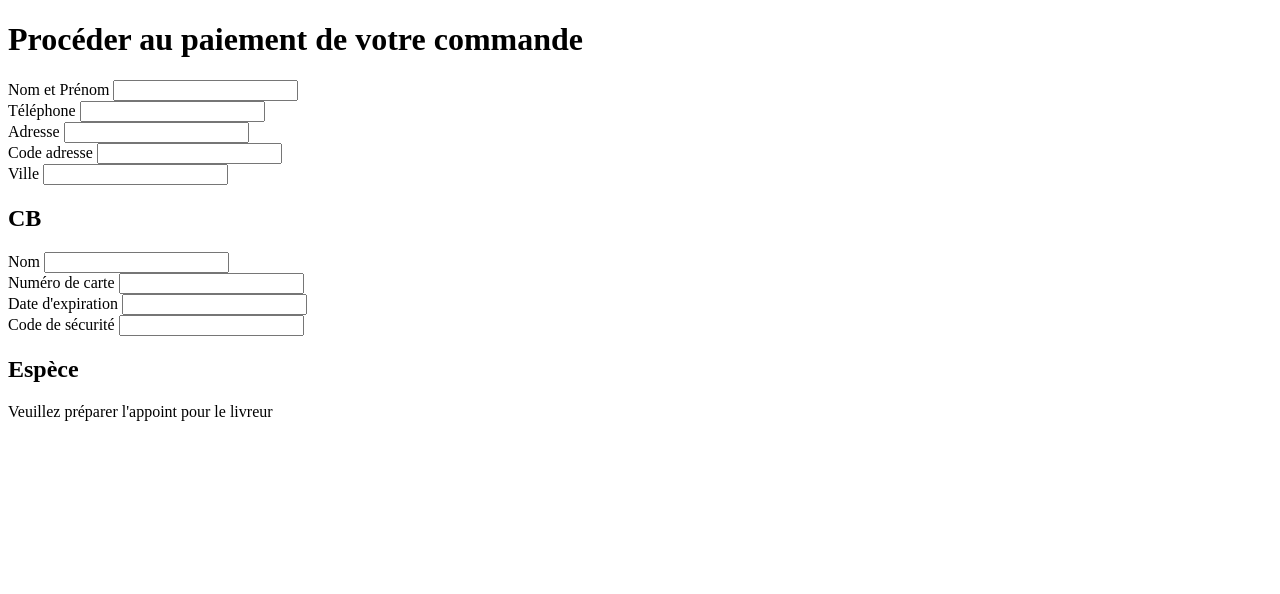
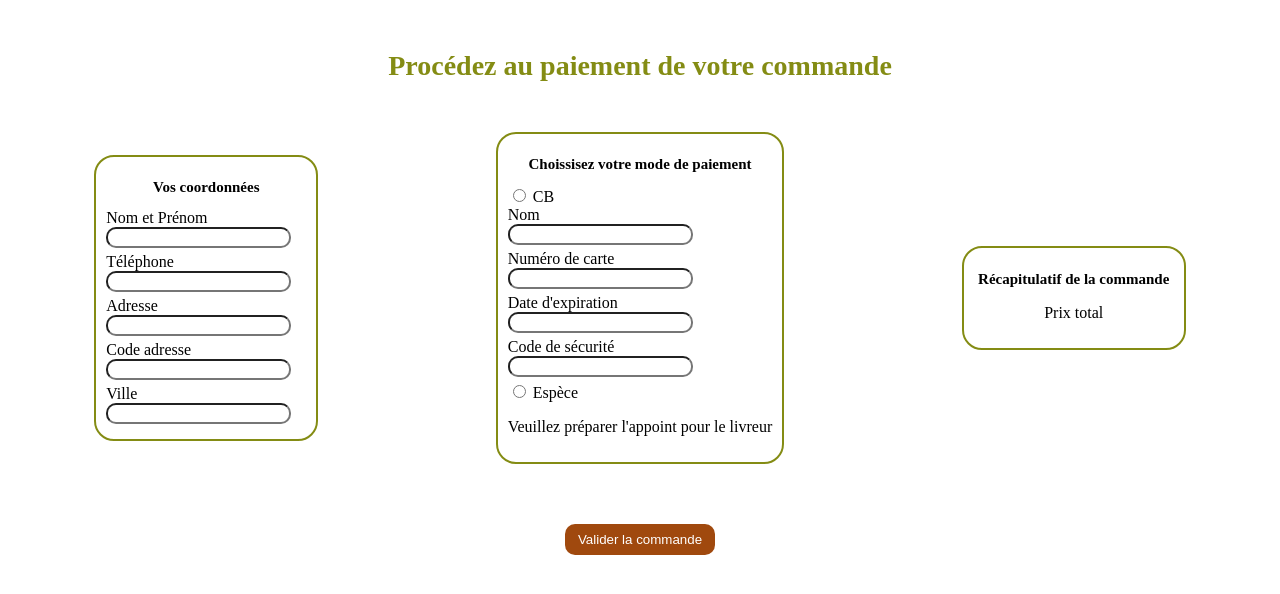
Before and after one commit to ColasRblr/restaurant-order, a plain HTML site: page pagepaiement.html in a window 1280 px wide. Drawn offline with Linux system fonts and the light colour scheme.

Commit message:
update pagepaiement.html file and creation pagepaiement.css

```diff
--- /dev/null
+++ b/pagepaiement.css
@@ -0,0 +1,98 @@
+h1 {
+    font-size: 28px;
+    color: #848C14;
+    text-align: center;
+    margin-bottom: 50px;
+    margin-top: 50px;
+}
+
+@media only screen and (max-width: 700px) {
+    h1 {
+        font-size: 19px;
+        text-align: center;
+    }
+}
+
+h2 {
+    font-size: 15px;
+    text-align: center;
+}
+
+section.blocs {
+    display: flex;
+    align-items: center;
+    justify-content: space-around;
+}
+
+@media screen and (max-width:700px) {
+    section.blocs {
+        display: grid;
+        grid-template-rows: auto;
+        grid-gap: 10px;
+        justify-items: center;
+    }
+}
+
+.contact {
+    border: solid;
+    border-width: 2px;
+    border-color: #848C14;
+    border-radius: 20px;
+    padding: 10px;
+    width: 200px;
+    grid-column: auto;
+    margin-right: 5px;
+
+}
+
+.paiement {
+    border: solid;
+    border-width: 2px;
+    border-color: #848C14;
+    border-radius: 20px;
+    padding: 10px;
+    height: auto;
+    grid-column: auto;
+    flex-direction: row;
+    margin-right: 5px;
+}
+
+p {
+    text-align: center;
+}
+
+.recap {
+    border: solid;
+    border-width: 2px;
+    border-color: #848C14;
+    border-radius: 20px;
+    padding: 10px;
+    width: 200px;
+    height: auto;
+    grid-column: auto;
+}
+
+#button {
+    display: flex;
+    justify-content: center;
+    margin-top: 50px;
+}
+
+#submit {
+    /* align-items: center; */
+    margin-top: 20px;
+    /* grid-column: auto; */
+    color: white;
+    background-color: #A0490E;
+    border: none;
+    border-radius: 10px;
+    margin: 10px;
+    width: 150px;
+    padding: 8px;
+}
+
+.inputs,
+input[type="text"] {
+    border-radius: 10px;
+    margin-bottom: 5px;
+}
--- a/pagepaiement.html
+++ b/pagepaiement.html
@@ -6,57 +6,87 @@
     <meta http-equiv="X-UA-Compatible" content="IE=edge">
     <meta name="viewport" content="width=device-width, initial-scale=1.0">
     <title>Paiement</title>
+    <link rel="stylesheet" href="pagepaiement.css">
 </head>
 
 <body>
-    <h1>Procéder au paiement de votre commande</h1>
-    <section class="contact">
+
+    <h1>Procédez au paiement de votre commande</h1>
+    <section class="blocs">
+        <div class="contact">
+            <h2>Vos coordonnées</h2>
             <div>
                 <label name="name">Nom et Prénom</label>
                 <input type="text" id="name">
             </div>
             <div>
                 <label name="phone">Téléphone</label>
+                <br>
                 <input type="text" id="phone">
             </div>
             <div>
                 <label name="adresse">Adresse</label>
+                <br>
                 <input type="text" id="adresse">
             </div>
             <div>
                 <label name="code">Code adresse</label>
+                <br>
                 <input type="text" id="code">
             </div>
             <div>
                 <label name="city">Ville</label>
+                <br>
                 <input type="text" id="city">
             </div>
-    </section>
-    <section class="paiement">
-        <div class="option1">
-            <h1>CB</h1>
+        </div>
+
+        <div class="paiement">
+            <div>
+                <h2>Choissisez votre mode de paiement</h2>
+                <input type="radio" id="cash" class="option">
+                <label for="cash" class="option">CB</label>
                 <div>
                     <label name="namecb">Nom</label>
+                    <br>
                     <input type="text" id="namecb">
                 </div>
                 <div>
                     <label name="numberCard">Numéro de carte</label>
+                    <br>
                     <input type="text" id="numberCard">
                 </div>
                 <div>
                     <label name="dateExpiration">Date d'expiration</label>
+                    <br>
                     <input type="text" id="dateExpiration">
                 </div>
                 <div>
                     <label name="security">Code de sécurité</label>
+                    <br>
                     <input type="text" id="security">
                 </div>
             </div>
-        <div class="option2">
-            <h1>Espèce</h1>
+            <div>
+                <input type="radio" id="cash" class="option">
+                <label for="cash" class="option">Espèce</label>
                 <p>Veuillez préparer l'appoint pour le livreur</p>
             </div>
+        </div>
+
+        <div class="recap">
+            <h2>Récapitulatif de la commande</h2>
+            <div id="nombre">
+            </div>
+            <div class="btn">
+                <p>Prix total <span id="price"></span></p>
+            </div>
+        </div>
     </section>
+    <div id="button">
+        <input type="submit" id="submit" value="Valider la commande">
+    </div>
+
 </body>
 
 </html>
```
Lines whose indentation alone changed are shown as unchanged.
